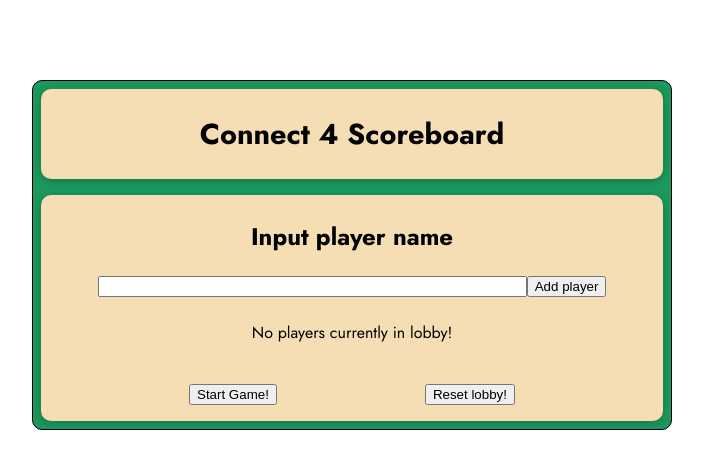
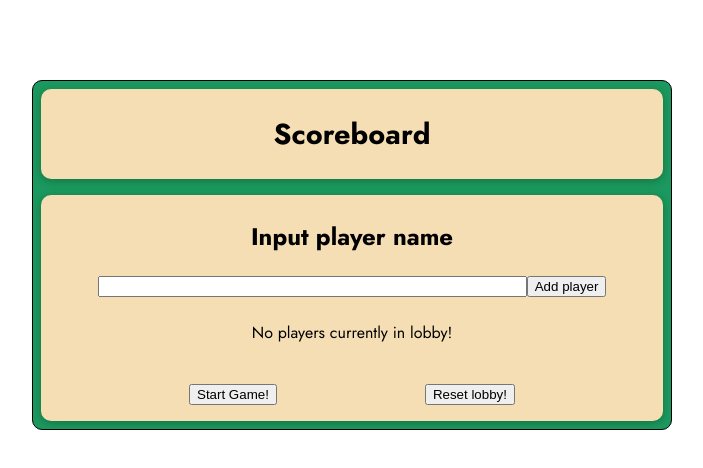
Before and after one commit to LJanketic/A-scoreboard, a plain HTML site: page index.html in a window 1280 px wide. Shown: the whole page, without its empty margins (288-991 px from the left). Drawn offline with nearby package versions, Linux system fonts and the light colour scheme.

Commit message:
Update index.html

```diff
--- a/index.html
+++ b/index.html
@@ -12,7 +12,7 @@
 </head>
 
 <body>
-  <header><h2>Connect 4 Scoreboard</h2></header>
+  <header><h2>Scoreboard</h2></header>
   <section id="scoreboard-section">
     <div id="insertion-modal">
       <h2>Input player name</h2>
```
